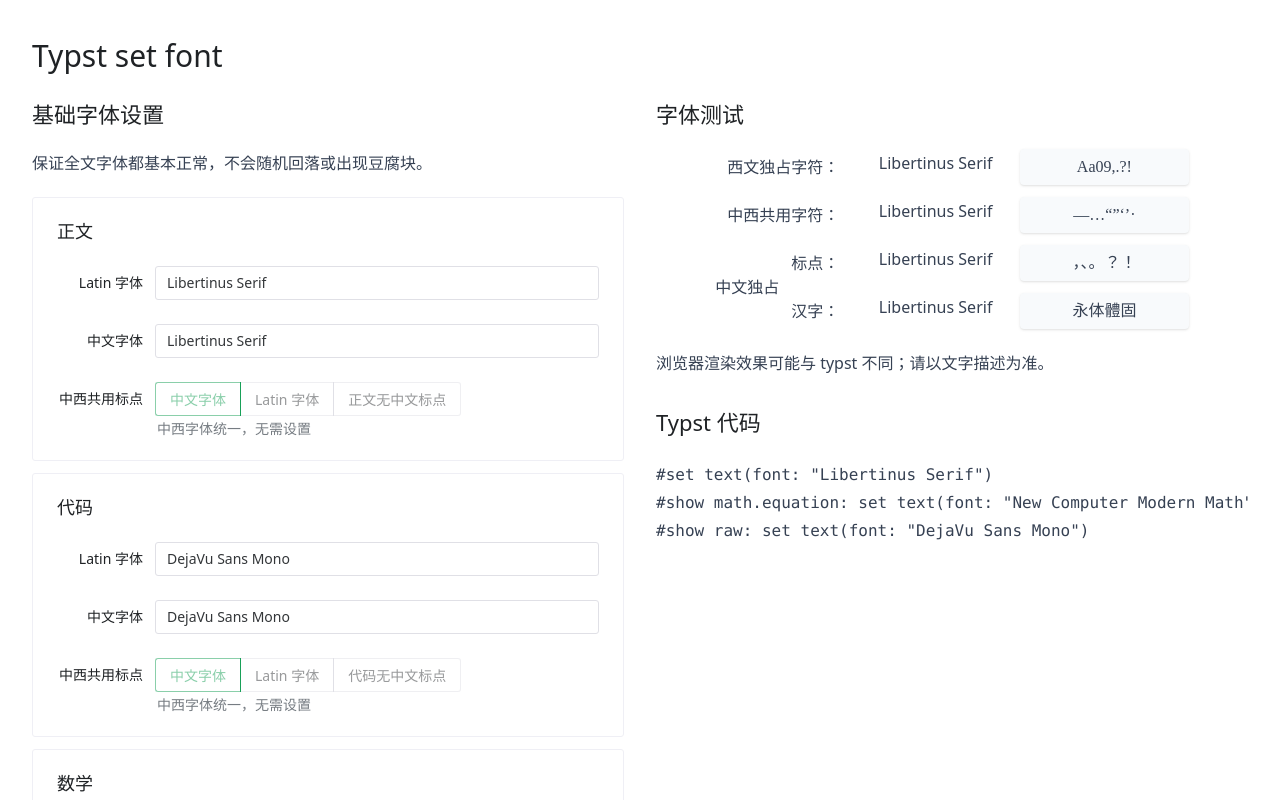
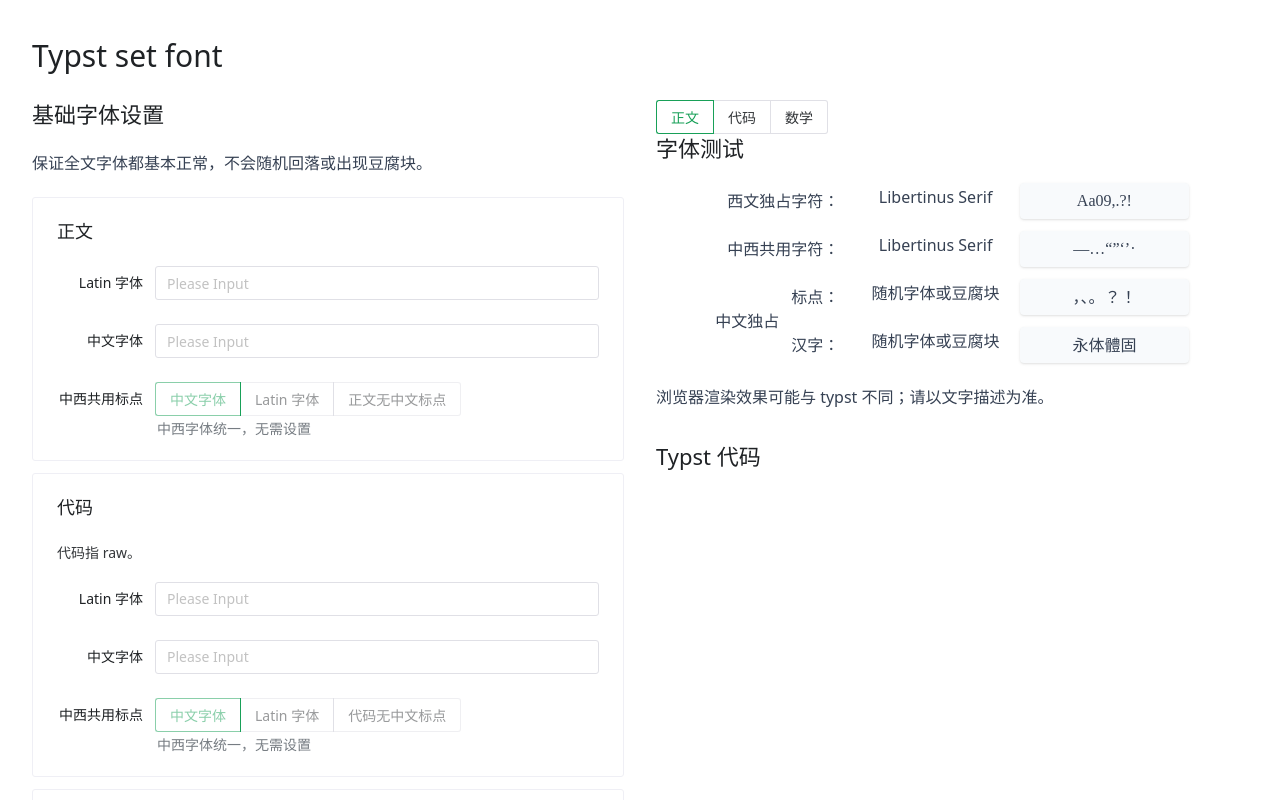
Before and after one commit to YDX-2147483647/typst-set-font, a Vue app: page / in a window 1280 px wide. Shown: the top 800 px of the page. Built offline with nearby package versions, Linux system fonts and the light colour scheme.

Commit message:
refactor: Split generation into resolve + stringify

```diff
--- a/package.json
+++ b/package.json
@@ -5,7 +5,7 @@
     "dev": "vite",
     "build": "vite build",
     "preview": "vite preview",
-    "check": "prettier --check .",
+    "check": "prettier --check . && eslint src && vitest run && tsc",
     "lint": "eslint src",
     "fmt": "prettier --write .",
     "test": "vitest"
--- a/src/App.vue
+++ b/src/App.vue
@@ -13,7 +13,13 @@
 import { computed, reactive, ref } from "vue";
 import FontFamiliesSample from "./components/FontFamiliesSample.vue";
 import { stringify_FontSet } from "./fonts/as_typst.ts";
-import { FallbackRule, FontSet_default } from "./fonts/types.ts";
+import { resolve_FontSet } from "./fonts/resolve.ts";
+import {
+  FallbackRule,
+  FontFamilies,
+  FontSet,
+  FontSet_empty,
+} from "./fonts/types.ts";
 
 const themeQuery = window.matchMedia("(prefers-color-scheme: dark)");
 const theme = ref<typeof darkTheme | null>(
@@ -23,7 +29,7 @@
   theme.value = themeQuery.matches ? darkTheme : null;
 });
 
-const font = reactive(FontSet_default());
+const font = reactive(FontSet_empty());
 
 function build_validator(
   fn: () => {
@@ -45,11 +51,12 @@
 
 const config = computed<
   Record<
-    string,
+    keyof FontSet,
     {
       label: string;
+      description?: string;
       data: Record<
-        string,
+        keyof Omit<FontFamilies, "rule">,
         {
           label: string;
           options?: { label: string; key: string | number }[];
@@ -92,7 +99,7 @@
               return {
                 status: "warning",
                 feedback:
-                  "不建议，可选中文字体，并利用 smartquote 输入 Latin 标点",
+                  "不建议，可选“中文字体”，并利用 smartquote 输入 Latin 标点",
               };
             case FallbackRule.HanOnlyIdeographs:
               return {
@@ -106,6 +113,8 @@
   },
   code: {
     label: "代码",
+    // TODO: Render markdown
+    description: "代码指 raw。",
     data: {
       latin: { label: "Latin 字体" },
       han: { label: "中文字体" },
@@ -148,9 +157,40 @@
   },
   math: {
     label: "数学",
+    // TODO: Render markdown
+    description:
+      '数学排版指 math.equation 中的变量、分式、积分号等，而中文、Latin 指用 "" 包裹起来的文本。',
     data: {
-      math: { label: "数学排版" },
-      latin: { label: "Latin 字体" },
+      math: {
+        label: "数学排版",
+      },
+      latin: {
+        label: "Latin 字体",
+
+        validate: build_validator(() => {
+          const f = font.math;
+          if (f.latin === f.math && f.latin !== f.han && f.han) {
+            return {
+              status: "warning",
+              // TODO: Render markdown
+              feedback:
+                "可能遇到 typst#6566，建议“Math”后缀只给数学排版字体加，而不给 Latin 字体加",
+            };
+          }
+          if (
+            f.latin !== f.math &&
+            f.latin?.toLocaleLowerCase().includes(" Math".toLocaleLowerCase())
+          ) {
+            // https://forum.typst.app/t/what-is-the-designed-behaviour-of-font-covers-in-math-equations/5006
+            return {
+              status: "warning",
+              feedback:
+                "选用数学字体用于文本可能会一同替换数学排版的字体，建议删除“Math”后缀或换成“Sans”或“Serif”",
+            };
+          }
+          return { status: "success" };
+        }),
+      },
       han: { label: "中文字体" },
       rule: {
         label: "中西共用标点",
@@ -191,6 +231,8 @@
     },
   },
 }));
+
+const sample_category = ref<keyof FontSet>("text");
 </script>
 
 <template>
@@ -207,6 +249,9 @@
             :title="category.label"
             class="my-3"
           >
+            <p v-if="category.description" class="mt-0">
+              {{ category.description }}
+            </p>
             <n-form-item
               v-for="(it, key) in category.data"
               :key="key"
@@ -232,17 +277,29 @@
                 v-else
                 v-model:value="font[category_key][key]"
                 :disabled="it.validate?.disabled"
+                :clearable="true"
                 type="text"
               />
             </n-form-item>
           </n-card>
         </section>
         <aside>
-          <FontFamiliesSample :font="font.text" />
+          <n-radio-group v-model:value="sample_category">
+            <n-radio-button
+              v-for="(category, category_key) in config"
+              v-bind:key="category_key"
+              :value="category_key"
+              :label="category.label"
+            />
+          </n-radio-group>
+          <FontFamiliesSample
+            :font="font[sample_category]"
+            :category="sample_category"
+          />
           <n-h2>Typst 代码</n-h2>
           <pre
             class="prose"
-          ><code class="block overflow-x-auto max-w-4xs">{{ stringify_FontSet(font, { mode: "markup" }) }}</code></pre>
+          ><code class="block overflow-x-auto max-w-4xs">{{ stringify_FontSet(resolve_FontSet(font), { mode: "markup" }) }}</code></pre>
         </aside>
       </div>
     </main>
--- a/src/components/FontFamiliesSample.vue
+++ b/src/components/FontFamiliesSample.vue
@@ -1,11 +1,18 @@
 <script setup lang="ts">
 import { NH2 } from "naive-ui";
 import { computed } from "vue";
-import { FallbackRule, type FontFamilies } from "../fonts/types.ts";
+import { resolve_FontFamilies } from "../fonts/resolve.ts";
+import {
+  FallbackRule,
+  FontSet,
+  TYPST_FONT,
+  type FontFamilies,
+} from "../fonts/types.ts";
 import FontSample from "./FontSample.vue";
 
-const { font } = defineProps<{
+const { font, category } = defineProps<{
   font: FontFamilies;
+  category: keyof FontSet;
 }>();
 
 const sample = {
@@ -18,12 +25,21 @@
 };
 
 const calc_font = computed(() => {
+  const rule = font.rule;
+  const resolved = resolve_FontFamilies(font, category);
+  const typst_fallback = TYPST_FONT[category];
+
   return {
-    latin: font.latin,
-    both: font.rule === FallbackRule.HanFirst ? font.han : font.latin,
+    latin: resolved?.latin ?? typst_fallback,
+    both:
+      (rule === FallbackRule.HanFirst ? resolved?.han : resolved?.latin) ??
+      typst_fallback,
     han: {
-      punct: font.rule === FallbackRule.HanOnlyIdeographs ? null : font.han,
-      ideo: font.han,
+      punct:
+        rule === FallbackRule.HanOnlyIdeographs
+          ? null
+          : (resolved?.han ?? null),
+      ideo: resolved?.han ?? null,
     },
   };
 });
--- a/src/components/FontSample.vue
+++ b/src/components/FontSample.vue
@@ -13,7 +13,7 @@
     <div>{{ font ?? "随机字体或豆腐块" }}</div>
     <div
       class="rounded bg-slate-50 px-4 py-1 shadow dark:bg-slate-800"
-      :style="{ fontFamily: font }"
+      :style="{ fontFamily: font ?? '' }"
     >
       {{ text }}
     </div>
--- a/src/fonts/as_typst.ts
+++ b/src/fonts/as_typst.ts
@@ -1,14 +1,15 @@
 /**
  * @module
- * Generate typst codes.
+ * Generate typst codes for resolved fonts.
  */
 
 import {
   FallbackRule,
+  FontSetResolved,
   type FontFamilies,
   type FontName,
-  type FontSet,
   type MathFontFamilies,
+  type Resolved,
 } from "./types.ts";
 
 class TypstCode {
@@ -40,14 +41,14 @@
   ],
 ]);
 
-export function stringify_FontFamilies(font: FontFamilies): string {
+export function stringify_FontFamilies(font: Resolved<FontFamilies>): string {
   const font_list =
     font.latin === font.han
       ? [font.latin]
-      : FallbackRule_fn.get(font.rule)(font);
+      : FallbackRule_fn.get(font.rule)!(font);
 
   if ("math" in font) {
-    const math = (font as MathFontFamilies).math;
+    const math = (font as Resolved<MathFontFamilies>).math;
     // Ignore if duplicated
     if (math !== font_list[font_list.length - 1]) {
       font_list.push(math);
@@ -58,20 +59,21 @@
 }
 
 export function stringify_FontSet(
-  font: FontSet,
+  font: FontSetResolved,
   { mode }: { mode: "markup" | "code" },
 ): string {
-  const text = stringify_FontFamilies(font.text);
-  const math = stringify_FontFamilies(font.math);
-  const code = stringify_FontFamilies(font.code);
-
   // TODO: Support `FontSetAdvanced` and `FontSetPersonal`.
 
   return [
-    `set text(font: ${text})`,
-    `show math.equation: set text(font: ${math})`,
-    `show raw: set text(font: ${code})`,
+    font.text ? `set text(font: ${stringify_FontFamilies(font.text)})` : null,
+    font.math
+      ? `show math.equation: set text(font: ${stringify_FontFamilies(font.math)})`
+      : null,
+    font.code
+      ? `show raw: set text(font: ${stringify_FontFamilies(font.code)})`
+      : null,
   ]
+    .filter(Boolean)
     .map((row) => (mode === "markup" ? `#${row}` : row))
     .join("\n");
 }
--- /dev/null
+++ b/src/fonts/resolve.ts
@@ -0,0 +1,81 @@
+/**
+ * @module
+ *
+ * Resolve `FontFamilies` into `Resolved<FontFamilies>` as in typst.
+ */
+
+import {
+  FontFamilies,
+  FontSet,
+  FontSetResolved,
+  MathFontFamilies,
+  TYPST_FONT,
+  type Resolved,
+} from "./types.ts";
+
+/**
+ * Resolve `FontFamilies` as in typst.
+ *
+ * @param font
+ * @param category Category of the environment, used to determine fallbacks. If `font.math` exists, then `category` should be and is assumed to be `"math"`.
+ * @returns Resolved `FontFamilies`, or `null` if no font is set.
+ */
+export function resolve_FontFamilies(
+  font: MathFontFamilies,
+  category: keyof FontSet,
+): Resolved<MathFontFamilies> | null;
+
+export function resolve_FontFamilies(
+  font: FontFamilies,
+  category: "math",
+): Resolved<MathFontFamilies> | null;
+
+export function resolve_FontFamilies(
+  font: FontFamilies,
+  category: keyof FontSet,
+): Resolved<FontFamilies> | null {
+  const { latin, han, rule } = font;
+  const is_math = ("math" in font && font.math) || category === "math";
+
+  if (!is_math) {
+    if (latin || han) {
+      const resolved_latin = latin || TYPST_FONT[category];
+
+      return {
+        latin: resolved_latin,
+        han: han || latin,
+        rule,
+      } as Resolved<FontFamilies>;
+    } else {
+      return null;
+    }
+  } else {
+    const math = (font as MathFontFamilies).math;
+    if (latin || han || math) {
+      const resolved_latin =
+        latin || math || TYPST_FONT.math.replace(/ Math$/, "");
+
+      return {
+        latin: resolved_latin,
+        han: han || resolved_latin,
+        math: math || TYPST_FONT.math,
+        rule,
+      } as Resolved<MathFontFamilies>;
+    } else {
+      return null;
+    }
+  }
+}
+
+/**
+ * Resolve `FontSet` as in typst.
+ *
+ * If a category’s font is not set, then it will be replaced with `null`.
+ */
+export function resolve_FontSet(font: FontSet): FontSetResolved {
+  return {
+    text: resolve_FontFamilies(font.text, "text"),
+    math: resolve_FontFamilies(font.math, "math"),
+    code: resolve_FontFamilies(font.code, "code"),
+  };
+}
--- a/src/fonts/types.ts
+++ b/src/fonts/types.ts
@@ -39,6 +39,9 @@
 }
 const FallbackRule_default = FallbackRule.HanFirst;
 
+/** Convert from `{ foo?: U | null }` to `{ foo: U }`. */
+export type Resolved<T> = { [P in keyof Required<T>]: NonNullable<T[P]> };
+
 /**
  * A collection of font families used for shaping a text.
  *
@@ -48,35 +51,32 @@
  */
 export interface FontFamilies {
   /** Latin alphabet */
-  latin: FontName;
+  latin?: FontName | null;
   /** Han characters */
-  han: FontName;
-  /** Fallback rule, only relevant when `this.latin ≠ this.han` */
+  han?: FontName | null;
+  /** Fallback rule, only relevant when the Latin and Han fonts are different and the Han font is set explicitly. */
   rule: FallbackRule;
 }
 export interface MathFontFamilies extends FontFamilies {
   /** A font with OpenType math features */
-  math: FontName;
+  math?: FontName | null;
 }
 
+export function FontFamilies_empty(): Required<FontFamilies> {
+  return { latin: null, han: null, rule: FallbackRule_default };
+}
 /** Create a `FontFamilies` from a single `font`. */
-export function FontFamilies_from(font: string): FontFamilies {
-  return { latin: font, han: font, rule: FallbackRule_default };
+export function FontFamilies_from(font: string): Resolved<FontFamilies> {
+  return { ...FontFamilies_empty(), latin: font, han: font };
 }
-/** The default `FontFamilies` in typst. */
-export function FontFamilies_default(): FontFamilies {
-  // https://docs.rs/crate/typst-library/0.13.1/source/src/text/mod.rs#166
-  return FontFamilies_from("Libertinus Serif");
+export function MathFontFamilies_empty(): Required<MathFontFamilies> {
+  return { ...FontFamilies_empty(), math: null };
 }
-/** The default `MathFontFamilies` in typst. */
-export function MathFontFamilies_default({
-  font,
-}: {
-  font?: FontFamilies;
-} = {}): MathFontFamilies {
-  // https://docs.rs/typst-library/0.13.1/src/typst_library/math/equation.rs.html#198
-  const math = "New Computer Modern Math";
-  return { ...(font ?? FontFamilies_from(math)), math };
+/** Create a `MathFontFamilies` from a single `font`. */
+export function MathFontFamilies_from(
+  font: string,
+): Resolved<MathFontFamilies> {
+  return { ...FontFamilies_from(font), math: font };
 }
 
 /**
@@ -94,16 +94,35 @@
   /** [`raw` in typst](https://typst.app/docs/reference/text/raw/) */
   code: FontFamilies;
 }
+export interface FontSetRequired extends FontSet {
+  text: Required<FontFamilies>;
+  math: Required<MathFontFamilies>;
+  code: Required<FontFamilies>;
+}
+export interface FontSetResolved {
+  text: Resolved<FontFamilies> | null;
+  math: Resolved<MathFontFamilies> | null;
+  code: Resolved<FontFamilies> | null;
+}
 
-/** The default `FontSet` in typst. */
-export function FontSet_default(): FontSet {
+export function FontSet_empty(): FontSetRequired {
   return {
-    text: FontFamilies_default(),
-    math: MathFontFamilies_default(),
+    text: FontFamilies_empty(),
+    math: MathFontFamilies_empty(),
     // https://docs.rs/typst-library/0.13.1/src/typst_library/text/raw.rs.html#479
-    code: FontFamilies_from("DejaVu Sans Mono"),
+    code: FontFamilies_empty(),
   };
 }
+
+/** The default fallback fonts in typst. */
+export const TYPST_FONT = {
+  /** https://docs.rs/crate/typst-library/0.13.1/source/src/text/mod.rs#166 */
+  text: "Libertinus Serif",
+  /** https://docs.rs/typst-library/0.13.1/src/typst_library/math/equation.rs.html#198 */
+  math: "New Computer Modern Math",
+  /** https://docs.rs/typst-library/0.13.1/src/typst_library/text/raw.rs.html#479 */
+  code: "DejaVu Sans Mono",
+};
 
 /** [The cuti typst package](https://typst.app/universe/package/cuti) simulating (fake) bold, italic, etc. */
 export type CUTI = "@preview/cuti:0.3.0";
--- a/tsconfig.json
+++ b/tsconfig.json
@@ -2,8 +2,10 @@
   "compilerOptions": {
     "target": "ES2020",
     "module": "ESNext",
-    "lib": ["es2021"],
+    "lib": ["ESNext"],
+    "strict": true,
     "moduleResolution": "bundler",
+    "skipLibCheck": true,
     "noEmit": true,
     "allowImportingTsExtensions": true
   },
```
Also changed, not shown: 2 other files (tests, documents, lock files or other folders).
